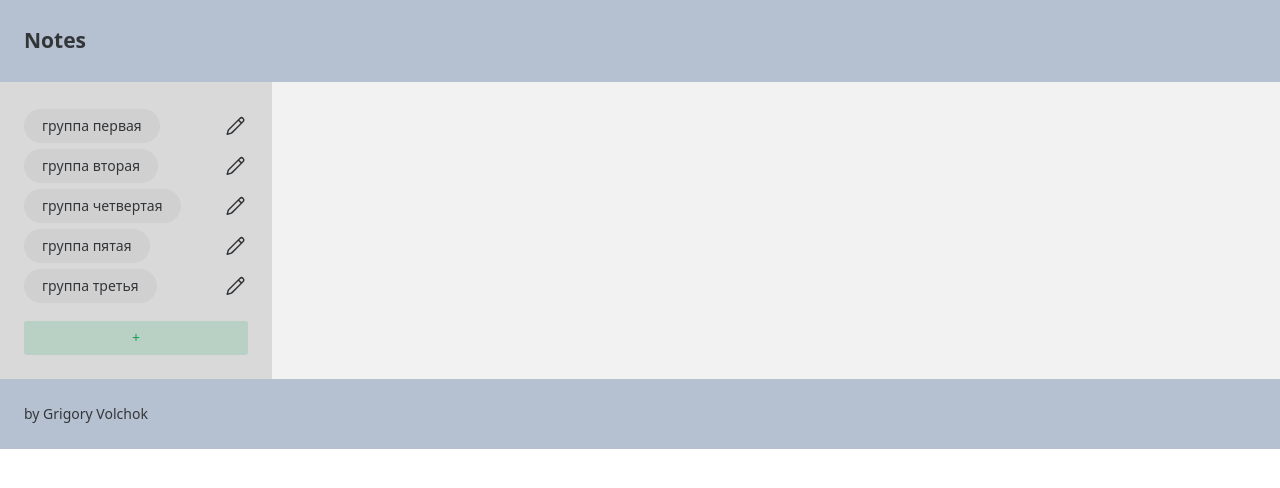
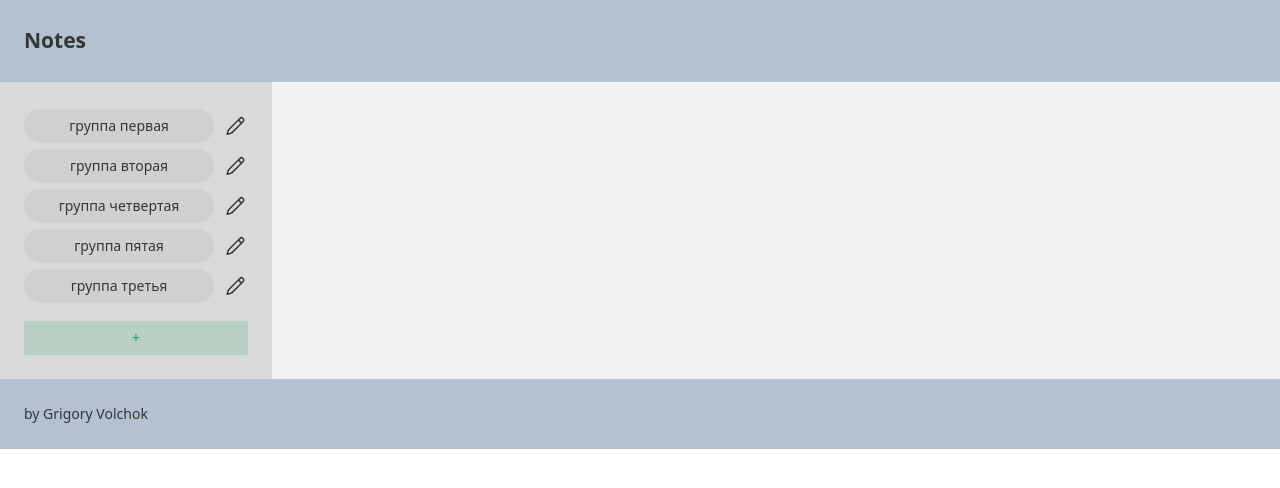
Before and after one commit to V-Grigory/notes, a Vue app in the folder front-vue3/: page / in a window 1280 px wide. Shown: the top 488 px of the page. Built offline with nearby package versions, Linux system fonts and the light colour scheme.

Commit message:
Change css styles in groups list

```diff
--- a/front-vue3/src/components/groups/GroupsList.vue
+++ b/front-vue3/src/components/groups/GroupsList.vue
@@ -14,7 +14,7 @@
       {{ itemList.groupTitle }}
     </n-button>
 
-    <edit-icon @click="editItem(itemList)" />
+    <edit-icon @click="editItem(itemList)" class="edit-list-item-icon" />
   </div>
 
   <n-button
@@ -60,9 +60,18 @@ const addItem = (): void => {
   justify-content: space-between;
 }
 .select-list-item-button {
-  display: block;
   text-wrap: initial;
   margin: 3px 0;
+  width: 190px;
+  min-height: 34px;
+  height: auto;
+  padding: 10px 15px;
+}
+.edit-list-item-icon {
+  cursor: pointer;
+}
+.edit-list-item-icon:hover {
+  color: grey;
 }
 .add-list-item-button {
   margin-top: 15px;
```
